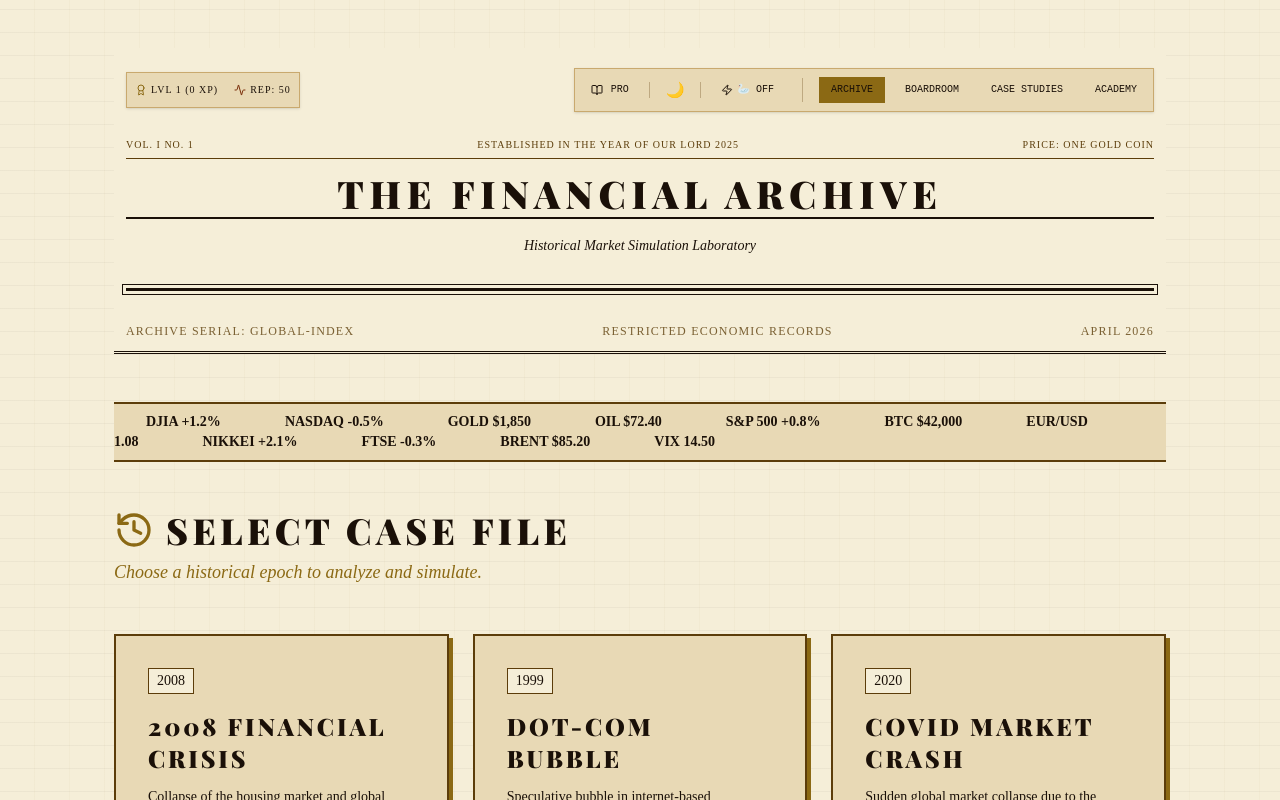
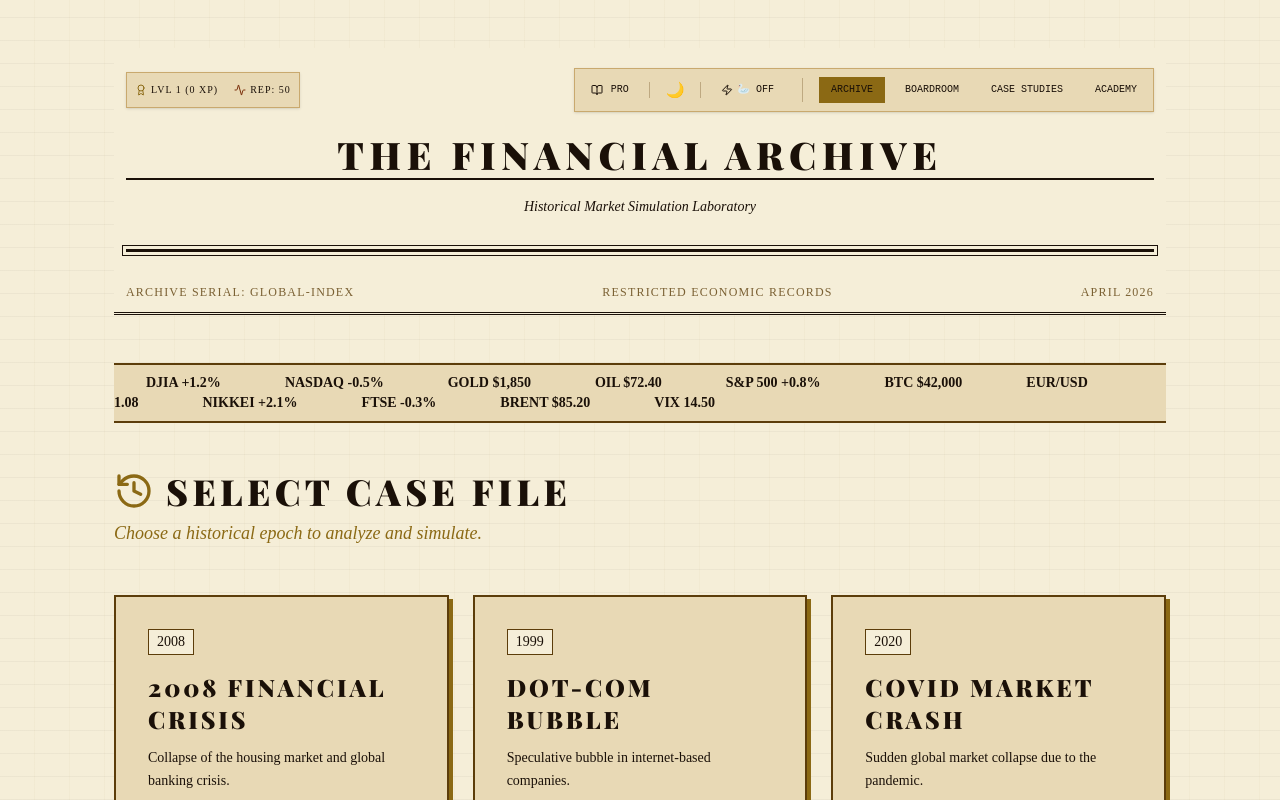
Before and after one commit to sohumbiswas2-dev/financial-advisor, a React (Vite) app: page / in a window 1280 px wide. Shown: the top 800 px of the page. Built offline with nearby package versions, Linux system fonts and the light colour scheme; a web font is replaced by a local one.

Commit message:
style: Remove masthead identity text (Volume, Price, etc.)

```diff
--- a/src/App.tsx
+++ b/src/App.tsx
@@ -912,12 +912,7 @@ export default function App() {
           </div>
         </div>
 
-        {/* Newspaper Masthead Identity */}
-        <div className="flex justify-between text-[10px] font-mono uppercase tracking-widest text-dark-sepia mb-4 border-b border-dark-sepia pb-1">
-          <span className="hidden sm:inline">VOL. I NO. 1</span>
-          <span className="text-center">ESTABLISHED IN THE YEAR OF OUR LORD 2025</span>
-          <span className="hidden sm:inline">PRICE: ONE GOLD COIN</span>
-        </div>
+
 
         <h1 className="masthead-title mb-2 text-4xl sm:text-6xl break-words">THE FINANCIAL ARCHIVE</h1>
         <p className="masthead-subtitle text-sm sm:text-base">Historical Market Simulation Laboratory</p>
```
